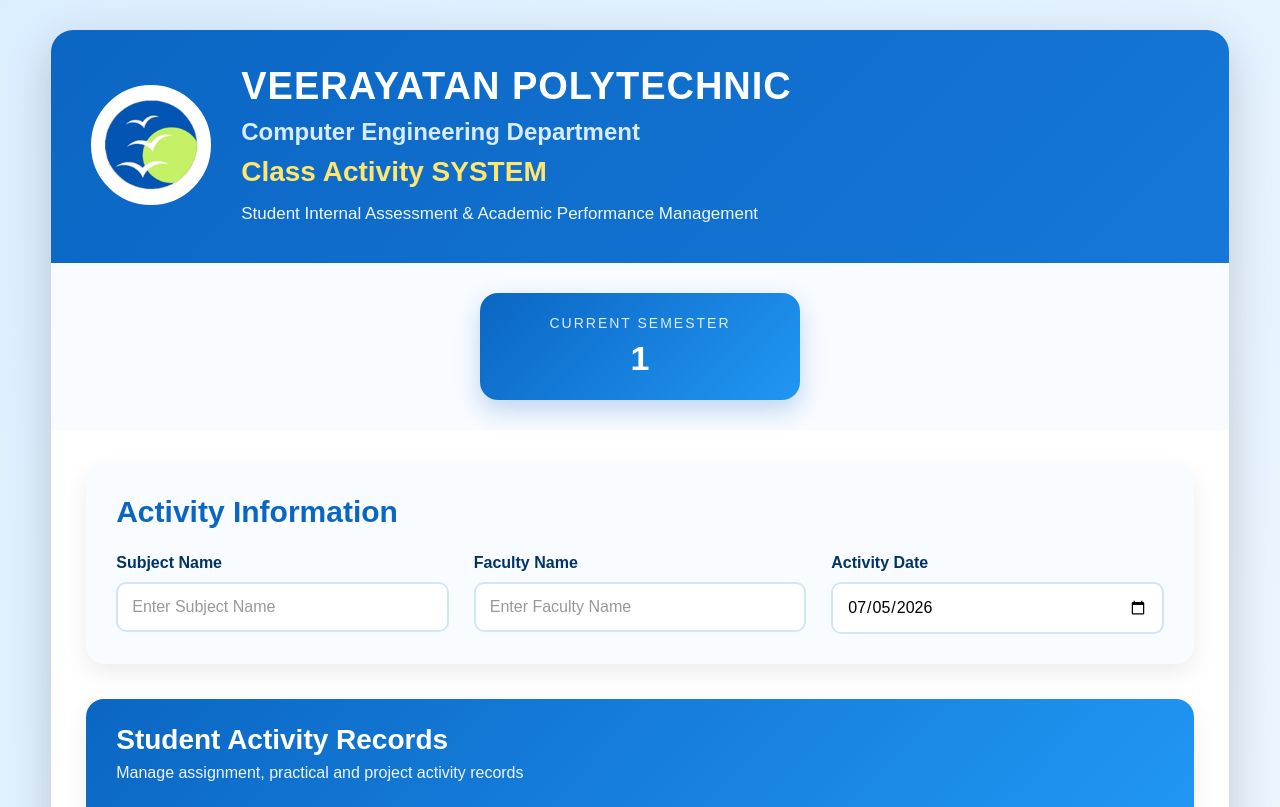
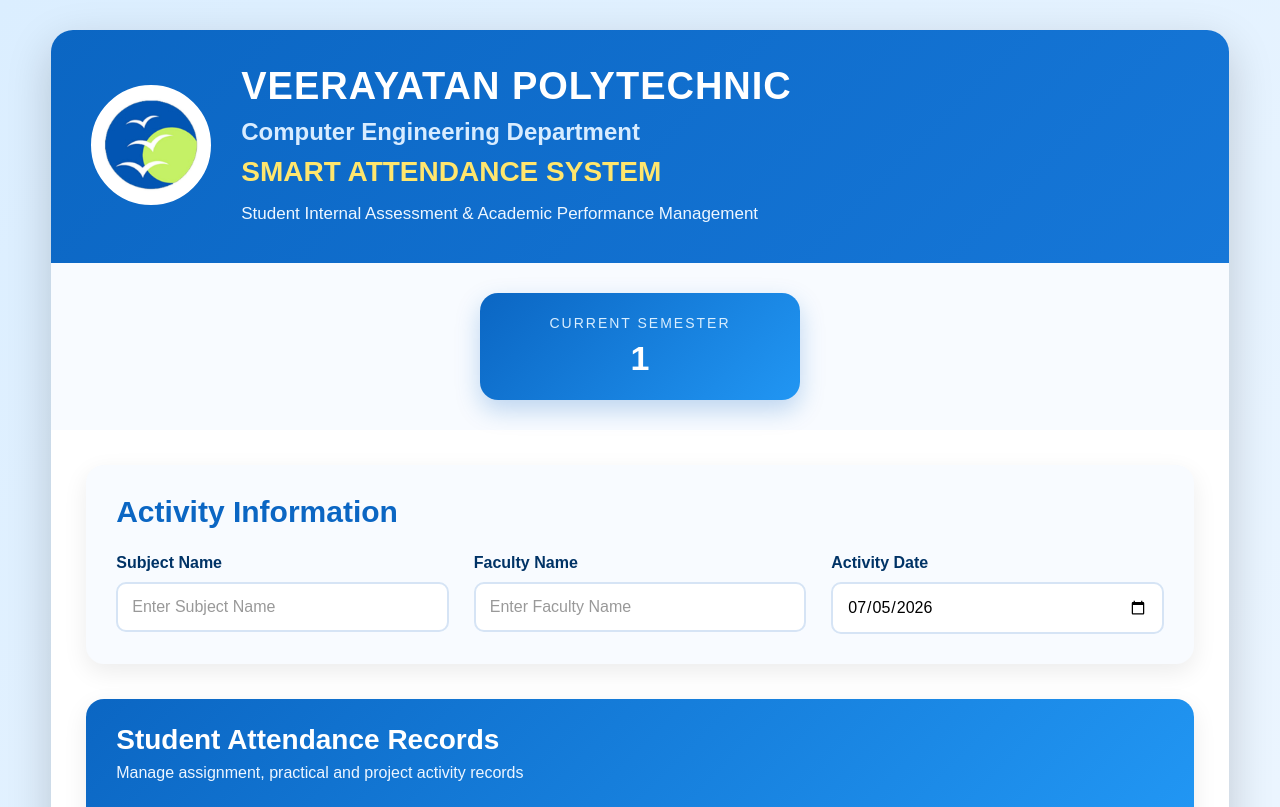
Before and after one commit to RonitRoy-MohitRoy/Smart_Attendance_System-v2, a Flask app: page /attendance/1 in a window 1280 px wide. Shown: the top 807 px of the page. Run offline with Flask 3, Linux system fonts and the light colour scheme; data that the repository does not hold is empty.

Commit message:
Update title and heading for attendance system

```diff
--- a/templates/attendance.html
+++ b/templates/attendance.html
@@ -41,7 +41,7 @@
 
         <h2>Computer Engineering Department</h2>
 
-        <h3>Class Activity SYSTEM</h3>
+        <h3>SMART ATTENDANCE SYSTEM</h3>
 
         <p class="header-subtitle">
 
@@ -167,7 +167,7 @@ id="date">
 
 <h2>
 
-Student Activity Records
+Student Attendance Records
 
 </h2>
 
```
